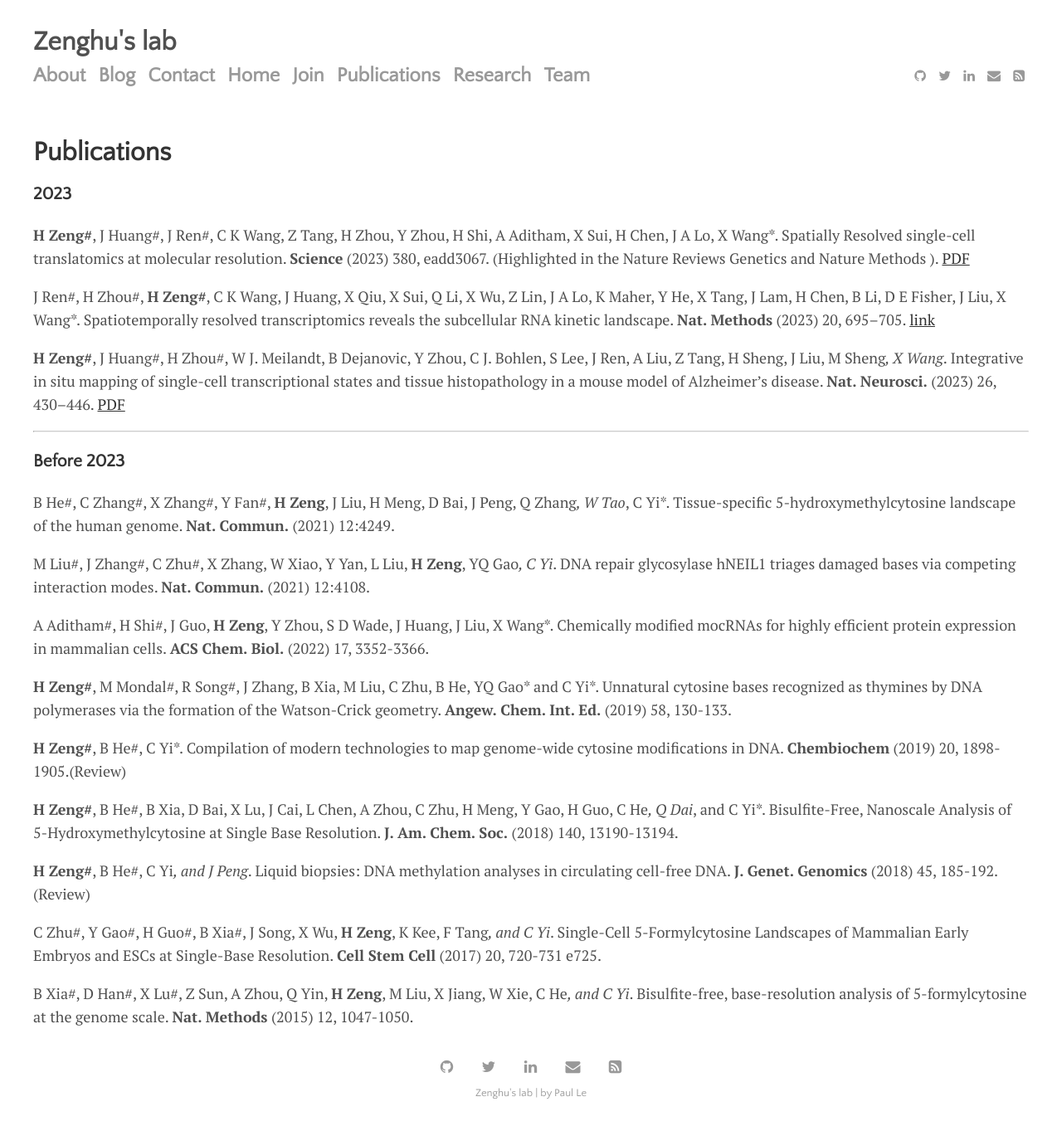
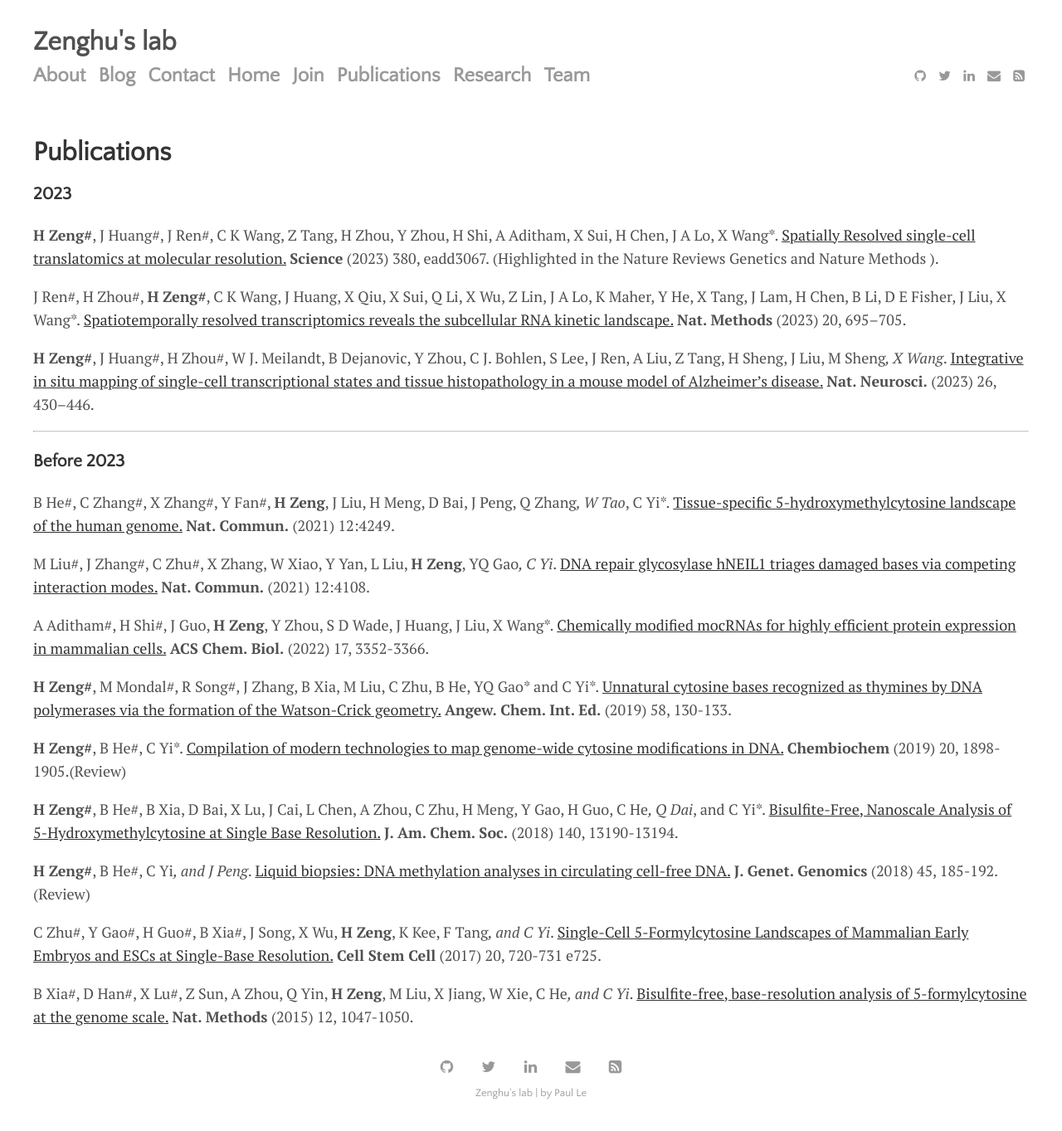
Before and after one commit to ZenghuPKU/zenghupku.github.io, a Jekyll site: the page built from menu/publications.md, in a window 1280 px wide. Shown: the whole page at 83% size. Built offline with Jekyll 4.4.1, drawn with Linux system fonts in a browser that asks for light colours.

Commit message:
Update publications.md

```diff
--- a/menu/publications.md
+++ b/menu/publications.md
@@ -5,30 +5,30 @@
 ---
 
 ### 2023
-**H Zeng#**, J Huang#, J Ren#, C K Wang, Z Tang, H Zhou, Y Zhou, H Shi, A Aditham, X Sui, H Chen, J A Lo, X Wang*. Spatially Resolved single-cell translatomics at molecular resolution.  **Science** (2023) 380, eadd3067. (Highlighted in the  Nature Reviews Genetics and  Nature Methods ). [PDF]()
+**H Zeng#**, J Huang#, J Ren#, C K Wang, Z Tang, H Zhou, Y Zhou, H Shi, A Aditham, X Sui, H Chen, J A Lo, X Wang*. [Spatially Resolved single-cell translatomics at molecular resolution.](https://www.science.org/doi/10.1126/science.add3067)  **Science** (2023) 380, eadd3067. (Highlighted in the  Nature Reviews Genetics and  Nature Methods ).
 
-J Ren#, H Zhou#, **H Zeng#**, C K Wang, J Huang, X Qiu, X Sui, Q Li, X Wu, Z Lin, J A Lo, K Maher, Y He, X Tang, J Lam, H Chen, B Li, D E Fisher, J Liu, X Wang*. Spatiotemporally resolved transcriptomics reveals the subcellular RNA kinetic landscape.  **Nat. Methods** (2023) 20, 695–705. [link](https://www.nature.com/articles/s41592-023-01829-8)
+J Ren#, H Zhou#, **H Zeng#**, C K Wang, J Huang, X Qiu, X Sui, Q Li, X Wu, Z Lin, J A Lo, K Maher, Y He, X Tang, J Lam, H Chen, B Li, D E Fisher, J Liu, X Wang*. [Spatiotemporally resolved transcriptomics reveals the subcellular RNA kinetic landscape.](https://www.nature.com/articles/s41592-023-01829-8)  **Nat. Methods** (2023) 20, 695–705.
 
-**H Zeng#**, J Huang#, H Zhou#, W J. Meilandt, B Dejanovic, Y Zhou, C J. Bohlen, S Lee, J Ren, A Liu, Z Tang, H Sheng, J Liu, M Sheng*, X Wang*. Integrative in situ mapping of single-cell transcriptional states and tissue histopathology in a mouse model of Alzheimer's disease.  **Nat. Neurosci.** (2023) 26, 430–446. [PDF]()
+**H Zeng#**, J Huang#, H Zhou#, W J. Meilandt, B Dejanovic, Y Zhou, C J. Bohlen, S Lee, J Ren, A Liu, Z Tang, H Sheng, J Liu, M Sheng*, X Wang*. [Integrative in situ mapping of single-cell transcriptional states and tissue histopathology in a mouse model of Alzheimer's disease.](https://www.nature.com/articles/s41593-022-01251-x)  **Nat. Neurosci.** (2023) 26, 430–446.
 
 ---
 
 ### Before 2023
 
-B He#, C Zhang#, X Zhang#, Y Fan#, **H Zeng**, J Liu, H Meng, D Bai, J Peng, Q Zhang*, W Tao*, C Yi*. Tissue-specific 5-hydroxymethylcytosine landscape of the human genome.  **Nat. Commun.** (2021) 12:4249.
+B He#, C Zhang#, X Zhang#, Y Fan#, **H Zeng**, J Liu, H Meng, D Bai, J Peng, Q Zhang*, W Tao*, C Yi*. [Tissue-specific 5-hydroxymethylcytosine landscape of the human genome.](https://www.nature.com/articles/s41467-021-24425-w)  **Nat. Commun.** (2021) 12:4249.
 
-M Liu#, J Zhang#, C Zhu#, X Zhang, W Xiao, Y Yan, L Liu, **H Zeng**, YQ Gao*, C Yi*. DNA repair glycosylase hNEIL1 triages damaged bases via competing interaction modes.  **Nat. Commun.** (2021) 12:4108.
+M Liu#, J Zhang#, C Zhu#, X Zhang, W Xiao, Y Yan, L Liu, **H Zeng**, YQ Gao*, C Yi*. [DNA repair glycosylase hNEIL1 triages damaged bases via competing interaction modes.](https://www.nature.com/articles/s41467-021-24431-y)  **Nat. Commun.** (2021) 12:4108.
 
-A Aditham#, H Shi#, J Guo, **H Zeng**, Y Zhou, S D Wade, J Huang, J Liu, X Wang*. Chemically modified mocRNAs for highly efficient protein expression in mammalian cells.  **ACS Chem. Biol.** (2022) 17, 3352-3366.
+A Aditham#, H Shi#, J Guo, **H Zeng**, Y Zhou, S D Wade, J Huang, J Liu, X Wang*. [Chemically modified mocRNAs for highly efficient protein expression in mammalian cells.](https://pubs.acs.org/doi/10.1021/acschembio.1c00569)  **ACS Chem. Biol.** (2022) 17, 3352-3366.
 
-**H Zeng#**, M Mondal#, R Song#, J Zhang, B Xia, M Liu, C Zhu, B He, YQ Gao* and C Yi*. Unnatural cytosine bases recognized as thymines by DNA polymerases via the formation of the Watson-Crick geometry.  **Angew. Chem. Int. Ed.** (2019) 58, 130-133.
+**H Zeng#**, M Mondal#, R Song#, J Zhang, B Xia, M Liu, C Zhu, B He, YQ Gao* and C Yi*. [Unnatural cytosine bases recognized as thymines by DNA polymerases via the formation of the Watson-Crick geometry.](https://onlinelibrary.wiley.com/doi/10.1002/anie.201807845)  **Angew. Chem. Int. Ed.** (2019) 58, 130-133.
 
-**H Zeng#**, B He#, C Yi*. Compilation of modern technologies to map genome-wide cytosine modifications in DNA.  **Chembiochem**  (2019) 20, 1898-1905.(Review)
+**H Zeng#**, B He#, C Yi*. [Compilation of modern technologies to map genome-wide cytosine modifications in DNA.](https://chemistry-europe.onlinelibrary.wiley.com/doi/10.1002/cbic.201900035)  **Chembiochem**  (2019) 20, 1898-1905.(Review)
 
-**H Zeng#**, B He#, B Xia, D Bai, X Lu, J Cai, L Chen, A Zhou, C Zhu, H Meng, Y Gao, H Guo, C He*, Q Dai*, and C Yi*. Bisulfite-Free, Nanoscale Analysis of 5-Hydroxymethylcytosine at Single Base Resolution.  **J. Am. Chem. Soc.** (2018) 140, 13190-13194.
+**H Zeng#**, B He#, B Xia, D Bai, X Lu, J Cai, L Chen, A Zhou, C Zhu, H Meng, Y Gao, H Guo, C He*, Q Dai*, and C Yi*. [Bisulfite-Free, Nanoscale Analysis of 5-Hydroxymethylcytosine at Single Base Resolution.](https://pubs.acs.org/doi/10.1021/jacs.8b08297)  **J. Am. Chem. Soc.** (2018) 140, 13190-13194.
 
-**H Zeng#**, B He#, C Yi*, and J Peng*. Liquid biopsies: DNA methylation analyses in circulating cell-free DNA.  **J. Genet. Genomics** (2018) 45, 185-192. (Review)
+**H Zeng#**, B He#, C Yi*, and J Peng*. [Liquid biopsies: DNA methylation analyses in circulating cell-free DNA.](https://www.sciencedirect.com/science/article/abs/pii/S1673852718300432?via%3Dihub)  **J. Genet. Genomics** (2018) 45, 185-192. (Review)
 
-C Zhu#, Y Gao#, H Guo#, B Xia#, J Song, X Wu, **H Zeng**, K Kee, F Tang*, and C Yi*. Single-Cell 5-Formylcytosine Landscapes of Mammalian Early Embryos and ESCs at Single-Base Resolution.  **Cell Stem Cell** (2017) 20, 720-731 e725.
+C Zhu#, Y Gao#, H Guo#, B Xia#, J Song, X Wu, **H Zeng**, K Kee, F Tang*, and C Yi*. [Single-Cell 5-Formylcytosine Landscapes of Mammalian Early Embryos and ESCs at Single-Base Resolution.](https://www.cell.com/cell-stem-cell/fulltext/S1934-5909(17)30070-X)  **Cell Stem Cell** (2017) 20, 720-731 e725.
 
-B Xia#, D Han#, X Lu#, Z Sun, A Zhou, Q Yin, **H Zeng**, M Liu, X Jiang, W Xie, C He*, and C Yi*. Bisulfite-free, base-resolution analysis of 5-formylcytosine at the genome scale.  **Nat. Methods** (2015) 12, 1047-1050.
+B Xia#, D Han#, X Lu#, Z Sun, A Zhou, Q Yin, **H Zeng**, M Liu, X Jiang, W Xie, C He*, and C Yi*. [Bisulfite-free, base-resolution analysis of 5-formylcytosine at the genome scale.](https://www.nature.com/articles/nmeth.3569)  **Nat. Methods** (2015) 12, 1047-1050.
```
